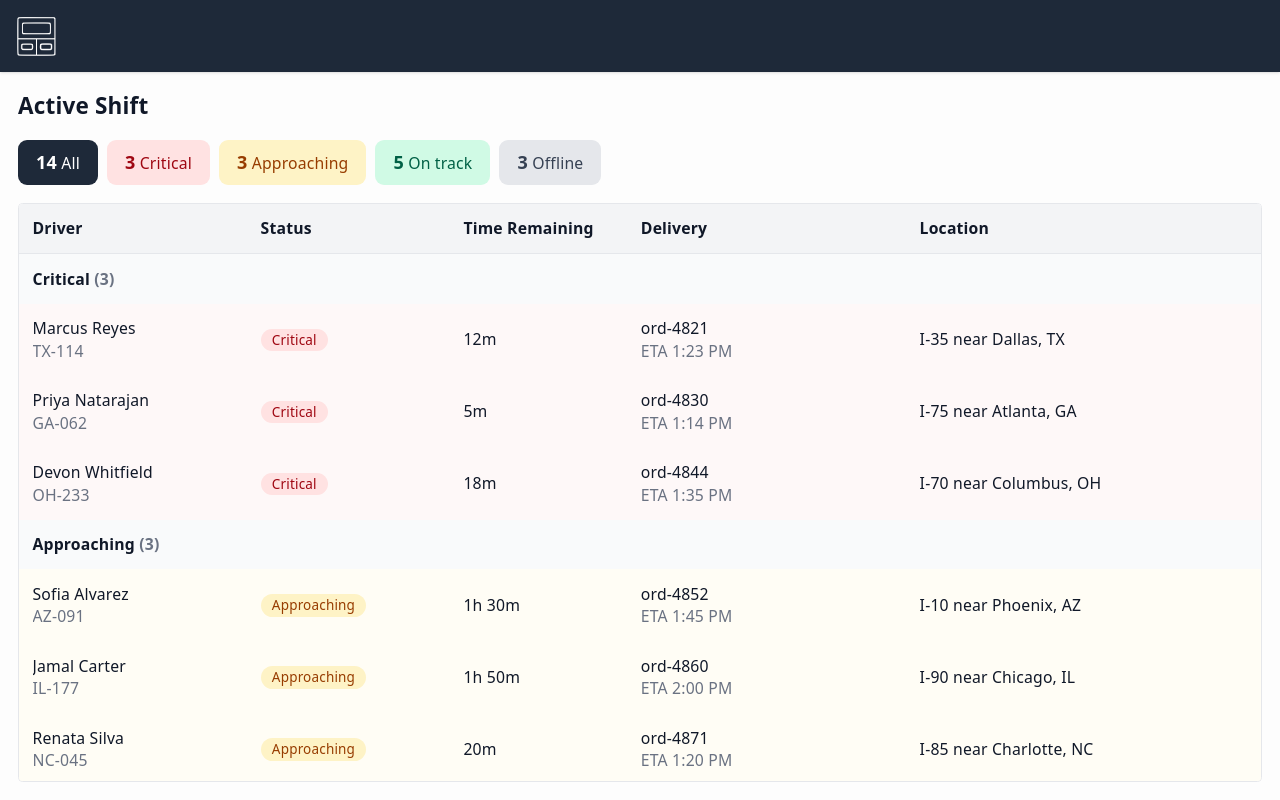
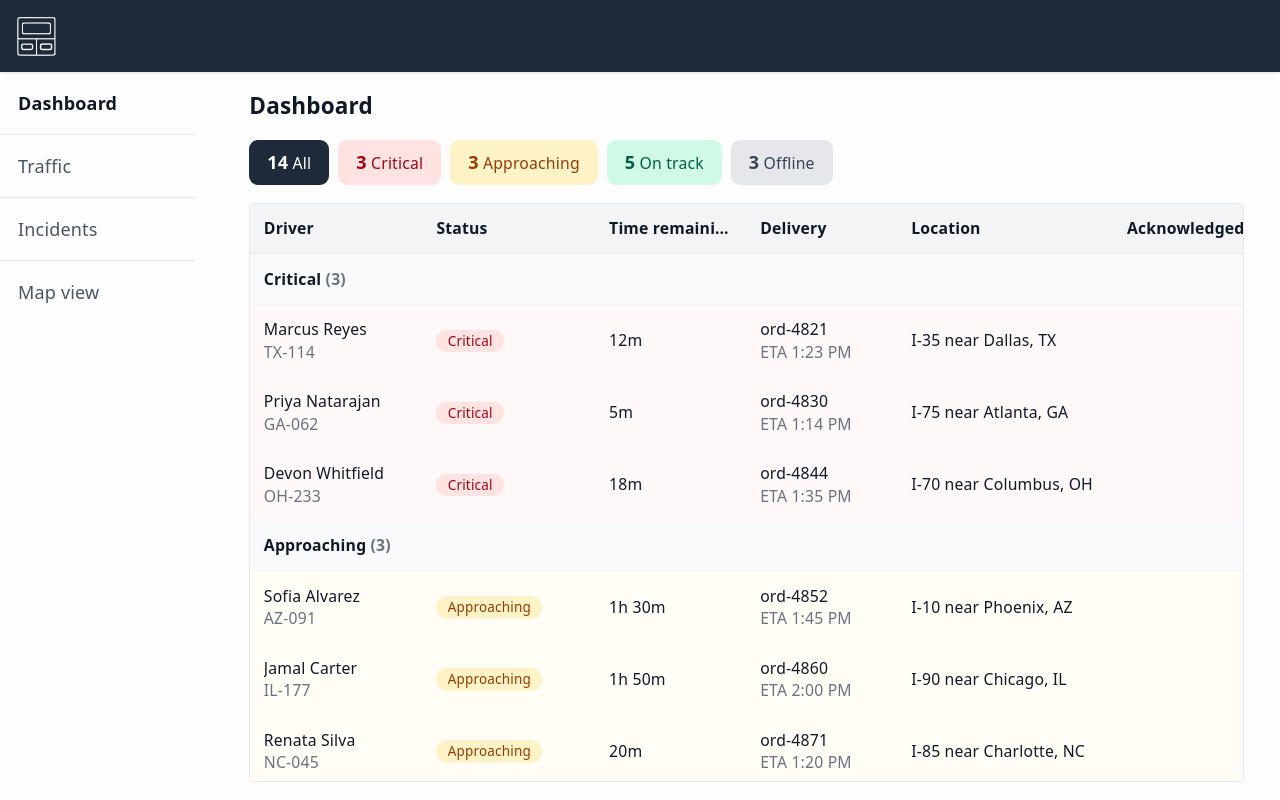
Before and after one commit to charlottemoche/fleet-toast, a React (Vite) app: page / in a window 1280 px wide. Built offline with nearby package versions, Linux system fonts and the light colour scheme.

Commit message:
feat: actions

```diff
--- a/src/App.jsx
+++ b/src/App.jsx
@@ -36,7 +36,7 @@ export default function App() {
           </ul>
         </div>
       </nav>
-      <div className="mx-auto min-h-0 w-full max-w-6xl flex-1">
+      <div className="mx-auto min-h-0 w-full flex-1">
         <Dashboard now={now} driversBySection={driversBySection} />
       </div>
       <AlertToastStack toasts={toasts} now={now} onDismiss={dismissToast} />
--- a/src/components/alerts/AlertToast.jsx
+++ b/src/components/alerts/AlertToast.jsx
@@ -21,7 +21,7 @@ export function AlertToast({ driver, now, onDismiss }) {
     <div className="flex w-72 items-start gap-3 rounded-lg border-2 border-red-700 p-3 shadow-lg dark:bg-red-950 dark:text-white">
       <div className="min-w-0 flex-1">
         <p className="truncate text-sm font-semibold">{driver.name}</p>
-        <p className="text-xs text-red-200">
+        <p className="text-xs">
           {driver.truckId} is now critical —{' '}
           <Timer remainingMinutes={remainingMinutes} /> remaining
         </p>
--- a/src/components/dashboard/Dashboard.jsx
+++ b/src/components/dashboard/Dashboard.jsx
@@ -12,18 +12,57 @@ import { DriverSection } from './DriverSection.jsx'
 export function Dashboard({ now, driversBySection }) {
   const [selectedDriverId, setSelectedDriverId] = useState(null)
   const [activeFilter, setActiveFilter] = useState(null)
+  const [acknowledgedIds, setAcknowledgedIds] = useState(new Set())
 
   const selectedDriver = mockDrivers.find(
     (driver) => driver.id === selectedDriverId,
   )
+
+  function toggleAcknowledged(driverId) {
+    setAcknowledgedIds((current) => {
+      const next = new Set(current)
+      if (next.has(driverId)) {
+        next.delete(driverId)
+      } else {
+        next.add(driverId)
+      }
+      return next
+    })
+  }
 
   const visibleSections = activeFilter
     ? sectionOrder.filter((section) => section === activeFilter)
     : sectionOrder
 
   return (
-    <div className="mx-auto flex h-full min-h-0 max-w-6xl flex-col p-4">
-      <h1 className="mb-4 shrink-0 text-xl font-semibold">Active Shift</h1>
+    <div className="mx-auto flex h-full min-h-0 flex-col">
+      <div className="flex h-full min-h-0 flex-1 gap-4 overflow-hidden">
+        <aside className="sticky top-0 flex hidden w-1/6 flex-col gap-2 self-start pr-4 lg:block">
+          <ul className="flex flex-col divide-y divide-gray-200 dark:divide-gray-800">
+            <li>
+              <button className="w-full rounded p-4 text-left font-bold transition-colors duration-500 hover:bg-gray-200 dark:hover:bg-gray-800">
+                Dashboard
+              </button>
+            </li>
+            <li>
+              <button className="w-full rounded p-4 text-left text-gray-600 transition-colors duration-500 hover:bg-gray-200 dark:text-gray-400 dark:hover:bg-gray-800">
+                Traffic
+              </button>
+            </li>
+            <li>
+              <button className="w-full rounded p-4 text-left text-gray-600 transition-colors duration-500 hover:bg-gray-200 dark:text-gray-400 dark:hover:bg-gray-800">
+                Incidents
+              </button>
+            </li>
+            <li>
+              <button className="w-full rounded p-4 text-left text-gray-600 transition-colors duration-500 hover:bg-gray-200 dark:text-gray-400 dark:hover:bg-gray-800">
+                Map view
+              </button>
+            </li>
+          </ul>
+        </aside>
+        <section className="flex min-w-0 flex-1 flex-col p-4 lg:pr-8">
+          <h1 className="mb-4 shrink-0 text-xl font-semibold">Dashboard</h1>
           <div className="shrink-0">
             <StatusFilters
               driversBySection={driversBySection}
@@ -35,7 +74,7 @@ export function Dashboard({ now, driversBySection }) {
             <table className="w-full min-w-[760px] table-fixed bg-white text-left text-sm dark:bg-[#121212] dark:text-gray-100">
               <thead className="sticky top-0 bg-gray-100 text-gray-900 dark:bg-[#121212] dark:text-gray-100">
                 <tr className="border-b border-gray-200 dark:border-gray-800">
-              <th scope="col" className="w-[18%] p-3">
+                  <th scope="col" className="w-[16%] p-3">
                     Driver
                   </th>
                   <th scope="col" className="w-[18%] p-3 lg:w-[16%]">
@@ -44,15 +83,18 @@ export function Dashboard({ now, driversBySection }) {
                   <th
                     scope="col"
                     className="w-[14%] truncate p-3"
-                title="Time Remaining"
+                    title="Time remaining"
                   >
-                Time Remaining
+                    Time remaining
                   </th>
-              <th scope="col" className="w-[22%] p-3">
+                  <th scope="col" className="w-[14%] p-3">
                     Delivery
                   </th>
-              <th scope="col" className="w-[28%] p-3">
+                  <th scope="col" className="w-[20%] p-3">
                     Location
+                  </th>
+                  <th scope="col" className="w-[12%] p-3">
+                    Acknowledged
                   </th>
                 </tr>
               </thead>
@@ -66,6 +108,7 @@ export function Dashboard({ now, driversBySection }) {
                   drivers={driversBySection.get(section)}
                   now={now}
                   onSelectDriver={setSelectedDriverId}
+                  acknowledgedIds={acknowledgedIds}
                 />
               ))}
             </table>
@@ -74,8 +117,12 @@ export function Dashboard({ now, driversBySection }) {
             <DriverDrillIn
               driver={selectedDriver}
               onClose={() => setSelectedDriverId(null)}
+              isAcknowledged={acknowledgedIds.has(selectedDriver.id)}
+              onToggleAcknowledged={() => toggleAcknowledged(selectedDriver.id)}
             />
           )}
+        </section>
+      </div>
     </div>
   )
 }
--- a/src/components/dashboard/DriverRow.jsx
+++ b/src/components/dashboard/DriverRow.jsx
@@ -4,7 +4,7 @@ import { formatEta, formatMinutesRemainingLong } from '../../utils/format.js'
 import { StatusBadge } from '../status/StatusBadge.jsx'
 import { Timer } from '../shared/Timer.jsx'
 
-export function DriverRow({ driver, now, onSelectDriver }) {
+export function DriverRow({ driver, now, onSelectDriver, isAcknowledged }) {
   const { tierId, remainingMinutes } = useDriverStatus(driver, now)
   const tier = getTierById(tierId)
 
@@ -59,6 +59,17 @@ export function DriverRow({ driver, now, onSelectDriver }) {
       >
         {driver.location.label}
       </td>
+      <td className="overflow-hidden p-3 text-center">
+        {isAcknowledged && (
+          <span
+            title="Acknowledged"
+            aria-label="Acknowledged"
+            className="text-lg text-emerald-600 dark:text-emerald-400"
+          >
+            ✓
+          </span>
+        )}
+      </td>
     </tr>
   )
 }
--- a/src/components/dashboard/DriverSection.jsx
+++ b/src/components/dashboard/DriverSection.jsx
@@ -1,7 +1,7 @@
 import { useState } from 'react'
 import { DriverRow } from './DriverRow.jsx'
 
-const COLUMN_COUNT = 5 // driver, status, time remaining, delivery, location — matches DriverRow
+const COLUMN_COUNT = 6 // driver, status, time remaining, delivery, location, acknowledged — matches DriverRow
 
 export function DriverSection({
   label,
@@ -9,6 +9,7 @@ export function DriverSection({
   drivers,
   now,
   onSelectDriver,
+  acknowledgedIds,
 }) {
   const [isExpanded, setIsExpanded] = useState(false)
   const showRows = alwaysExpanded || isExpanded
@@ -32,7 +33,7 @@ export function DriverSection({
               <span>{isExpanded ? 'Hide' : 'Show'}</span>
             </button>
           ) : (
-            <div className="flex items-center justify-between p-3">
+            <div className="flex items-center justify-between border-b border-gray-100 p-3 dark:border-gray-800">
               <span className="text-sm font-semibold">
                 {label}{' '}
                 <span className="text-gray-500">({drivers.length})</span>
@@ -48,6 +49,7 @@ export function DriverSection({
             driver={driver}
             now={now}
             onSelectDriver={onSelectDriver}
+            isAcknowledged={acknowledgedIds.has(driver.id)}
           />
         ))}
     </tbody>
--- a/src/components/driver-detail/DriverDrillIn.jsx
+++ b/src/components/driver-detail/DriverDrillIn.jsx
@@ -10,7 +10,12 @@ import { Timer } from '../shared/Timer.jsx'
 // watched here — the countdown should visibly move while this is open.
 const DRILL_IN_TICK_INTERVAL_MS = 1_000
 
-export function DriverDrillIn({ driver, onClose }) {
+export function DriverDrillIn({
+  driver,
+  onClose,
+  isAcknowledged,
+  onToggleAcknowledged,
+}) {
   const dialogRef = useRef(null)
   const now = useClockTick(DRILL_IN_TICK_INTERVAL_MS)
   const { tierId, remainingMinutes } = useDriverStatus(driver, now)
@@ -84,6 +89,25 @@ export function DriverDrillIn({ driver, onClose }) {
               : 'No active delivery'}
           </dd>
         </dl>
+        <div className="mt-4 flex gap-2 lg:mt-6">
+          <a
+            href={`tel:${driver.phone}`}
+            className="flex-1 rounded bg-gray-800 p-2 text-center text-sm font-medium text-white hover:bg-gray-700 dark:bg-gray-200 dark:text-gray-900 dark:hover:bg-white"
+          >
+            Call driver ({driver.phone})
+          </a>
+          <button
+            type="button"
+            onClick={onToggleAcknowledged}
+            className={
+              isAcknowledged
+                ? 'rounded border border-emerald-600 px-3 text-sm font-medium text-emerald-700 dark:text-emerald-400'
+                : 'rounded border border-gray-300 px-3 text-sm font-medium text-gray-700 hover:bg-gray-100 dark:border-gray-700 dark:text-gray-300 dark:hover:bg-gray-800'
+            }
+          >
+            {isAcknowledged ? '✓ Acknowledged' : 'Acknowledge'}
+          </button>
+        </div>
       </div>
     </dialog>
   )
```
Also changed, not shown: src/data/mockDrivers.js (+14 -0 lines). Lines whose indentation alone changed are shown as unchanged.
